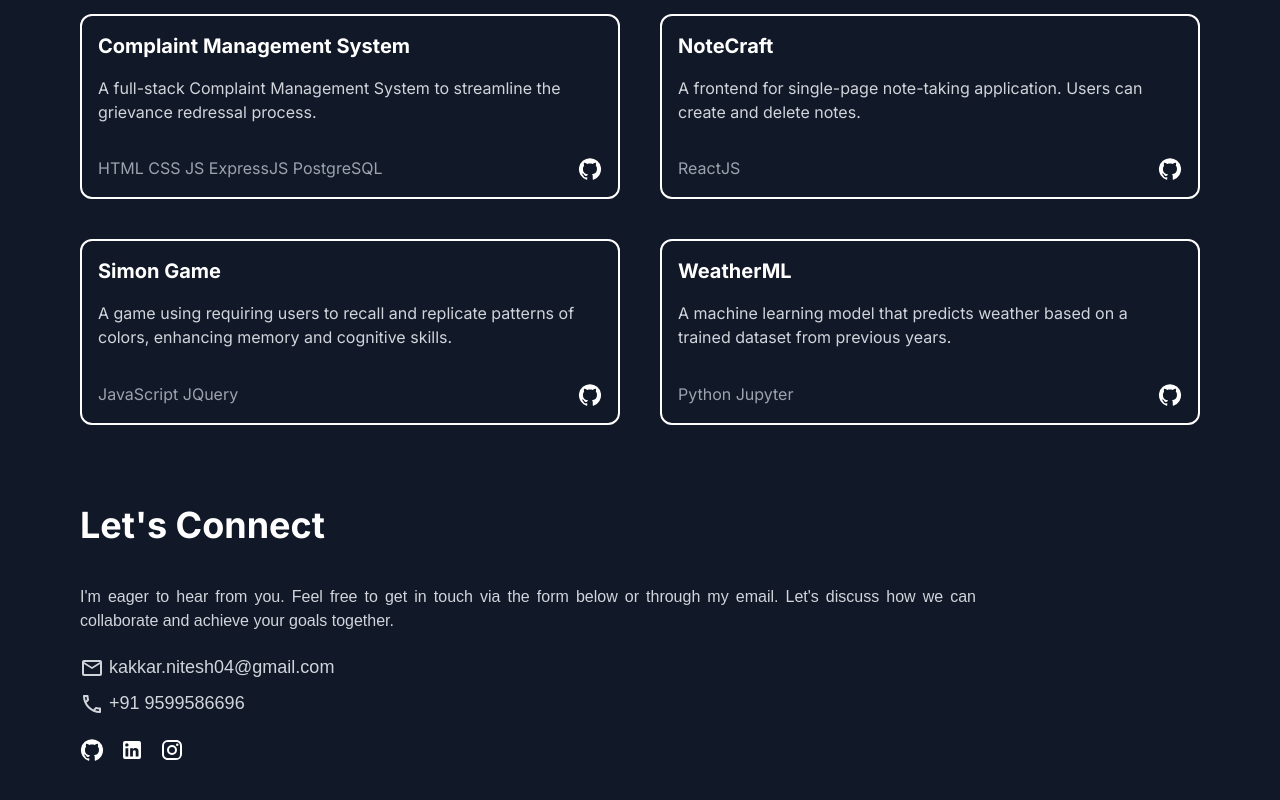
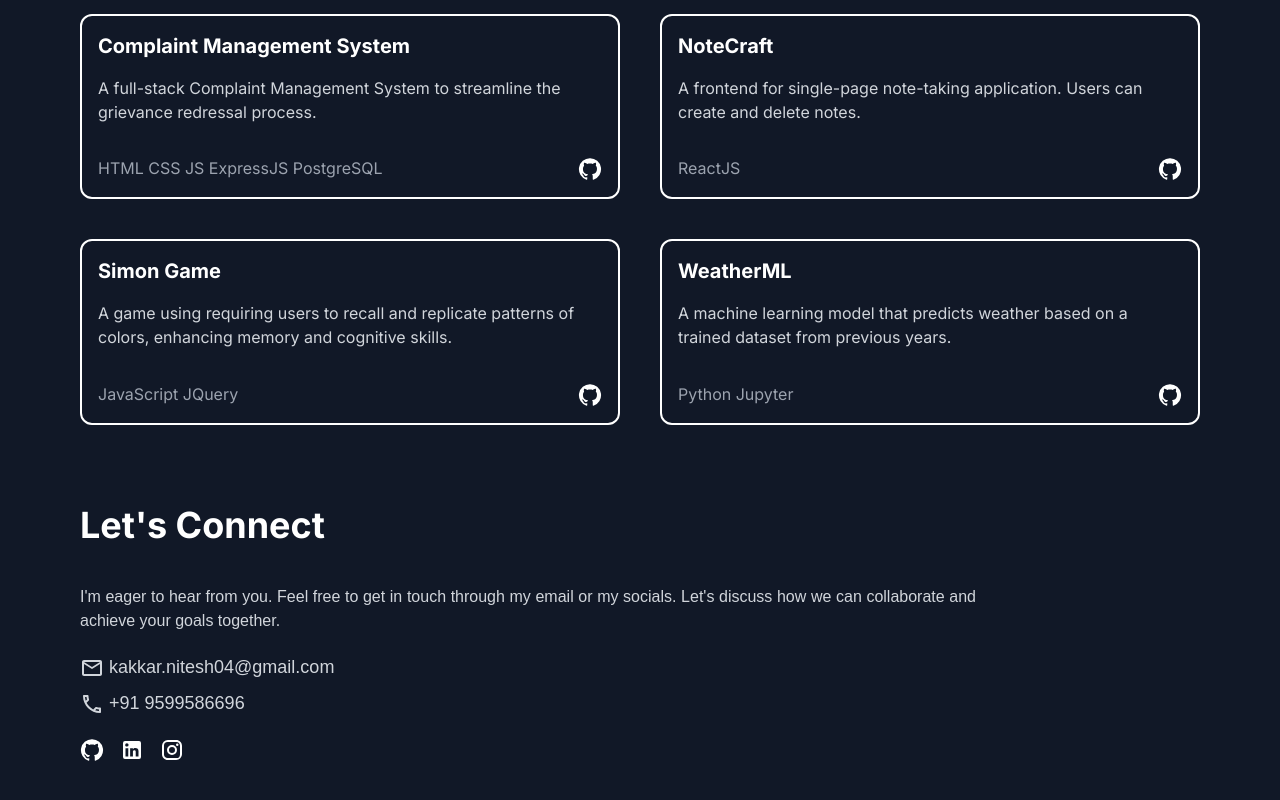
Before and after one commit to Nitesh-04/portfolio-website, a Next.js app: page / in a window 1280 px wide. Shown: the part 964-1764 px from the top of the page. Built offline with nearby package versions, Linux system fonts and the light colour scheme; a web font is replaced by a local one.

Commit message:
fix: text contact page

```diff
--- a/app/page.tsx
+++ b/app/page.tsx
@@ -144,7 +144,7 @@ export default function Home() {
         <p className="text-white text-4xl font-bold px-10">Let&apos;s Connect</p>
         <div className="mt-10 px-10 ">
           <div className={`text-gray-300 ${chivo.className} md:w-4/5 text-justify`}>
-            <p>I&apos;m eager to hear from you. Feel free to get in touch via the form below or through my email.
+            <p>I&apos;m eager to hear from you. Feel free to get in touch through my email or my socials.
               Let&apos;s discuss how we can collaborate and achieve your goals together.</p>
               <div className="text-gray-300 mt-5 md:text-lg">
                 <p><EmailOutlined/> kakkar.nitesh04@gmail.com</p>
```
